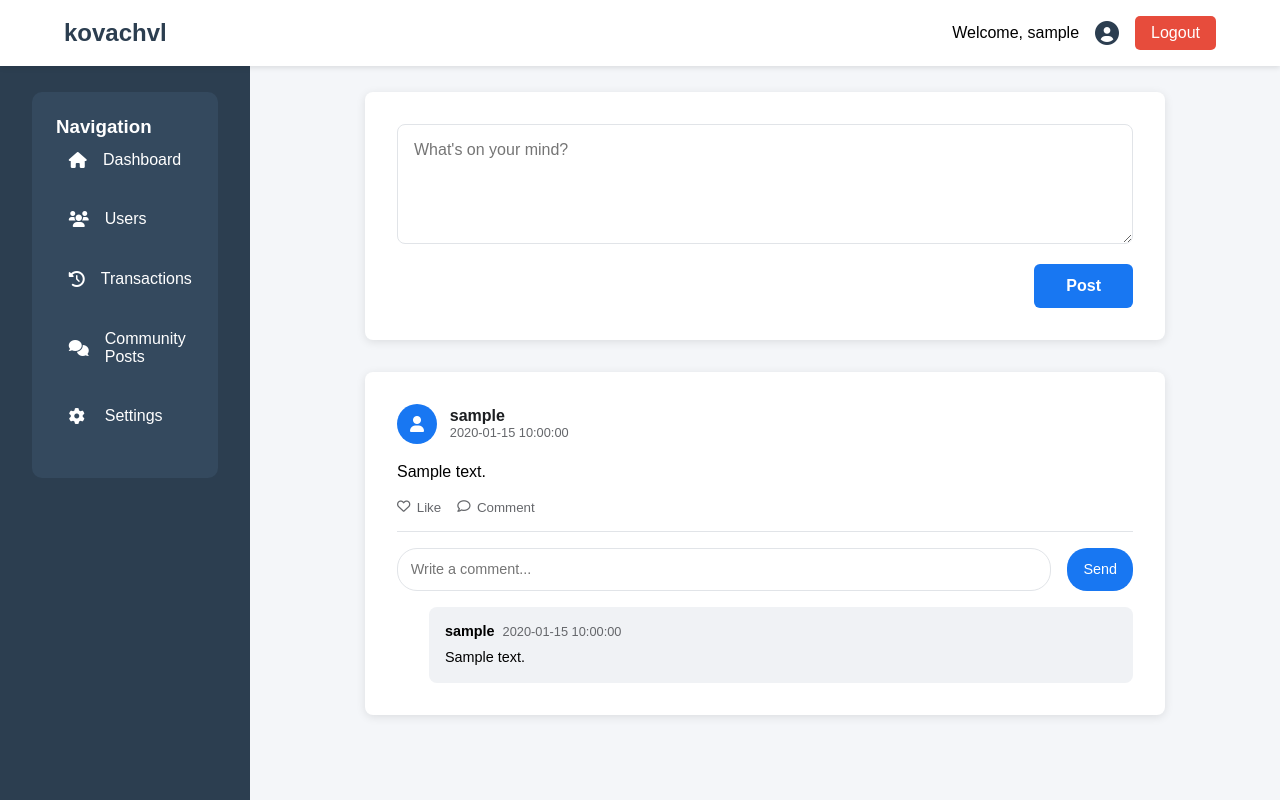
After one commit to KovachVL/vulnarable_python_application, a Flask app: page /posts in a window 1280 px wide. The commit adds this page. Run offline with Flask 3, Linux system fonts and the light colour scheme; the visitor is signed in with stand-in values (Sample User, id 1); tables that the repository leaves empty hold one stand-in row (values such as "Sample post").

Commit message:
add new_files

```diff
--- a/main.py
+++ b/main.py
@@ -18,13 +18,9 @@ def registration():
         username = request.form['username']
         password = request.form['password']
 
-        print("Получены данные:", username, password)
-
         if db.add_user(username, password):
-            print("Пользователь добавлен успешно")
             return redirect(url_for('login'))
         else:
-            print("Ошибка при добавлении пользователя")
             return "Registration failed. Username might already exist."
 
     return render_template('registration.html')
@@ -148,7 +144,49 @@ def change_password():
 
     return redirect(f'/profile?id={user_id}')
 
+@app.route('/posts')
+def posts():
+    if not session.get('logged_in'):
+        return redirect(url_for('login'))
+    posts = db.get_all_posts()
+    posts_with_comments = []
+    for post in posts:
+        comments = db.get_comments(post[0])
+        posts_with_comments.append((post, comments))
+    return render_template('posts.html', posts=posts_with_comments)
+
+@app.route('/api/add_post', methods=['POST'])
+def add_post():
+    if not session.get('logged_in'):
+        return jsonify({'error': 'Unauthorized'}), 401
+    data = request.get_json()
+    content = data.get('content')
+    if not content:
+        return jsonify({'error': 'Content is required'}), 400
+
+    if db.add_post(session['user_id'], session['username'], content):
+        return jsonify({'success': True})
+
+    return jsonify({'error': 'Failed to add post'}), 500
+
+@app.route('/api/add_comment', methods=['POST'])
+def add_comment():
+    if not session.get('logged_in'):
+        return jsonify({'error': 'Unauthorized'}), 401
+
+    data = request.get_json()
+    post_id = data.get('post_id')
+    content = data.get('content')
+
+    if not content or not post_id:
+        return jsonify({'error': 'Missing required fields'}), 400
+
+    if db.add_comment(post_id, session['user_id'], session['username'], content):
+        return jsonify({'success': True})
+
+    return jsonify({'error': 'Failed to add comment'}), 500
+
 if __name__ == '__main__':
     db.create_tables()
     db.add_balance_column()
-    app.run(debug=True)
+    app.run(host='0.0.0.0', port=5000)
--- /dev/null
+++ b/static/css/posts.css
@@ -0,0 +1,381 @@
+* {
+    margin: 0;
+    padding: 0;
+    box-sizing: border-box;
+}
+
+body {
+    font-family: 'Arial', sans-serif;
+    background-color: #f4f6f9;
+}
+
+header {
+    background-color: #fff;
+    padding: 1rem 5%;
+    display: flex;
+    justify-content: space-between;
+    align-items: center;
+    box-shadow: 0 2px 5px rgba(0,0,0,0.1);
+    position: fixed;
+    width: 100%;
+    top: 0;
+    z-index: 1000;
+}
+
+.logo a {
+    font-size: 1.5rem;
+    font-weight: bold;
+    color: #2c3e50;
+    text-decoration: none;
+    transition: color 0.3s ease;
+}
+
+.container {
+    display: flex;
+    margin-top: 60px;
+    min-height: calc(100vh - 60px);
+}
+
+.sidebar {
+    width: 250px;
+    background-color: #2c3e50;
+    color: white;
+    padding: 2rem;
+    transition: width 0.3s ease;
+    top: 5rem;
+}
+
+.sidebar:hover {
+    width: 300px;
+}
+
+.stats-section, .user-section {
+    background-color: #34495e;
+    padding: 1.5rem;
+    border-radius: 10px;
+    margin-bottom: 2rem;
+}
+
+.content {
+    flex: 1;
+    padding: 2rem;
+    display: flex;
+    flex-direction: column;
+    align-items: center;
+    max-width: 1000px;
+    margin: 0 auto;
+}
+
+.post-form {
+    background: white;
+    padding: 2rem;
+    border-radius: 8px;
+    box-shadow: 0 2px 10px rgba(0,0,0,0.1);
+    margin-bottom: 2rem;
+    width: 100%;
+    max-width: 800px;
+}
+
+.post-form textarea {
+    width: 100%;
+    padding: 1rem;
+    border: 1px solid #e1e4e8;
+    border-radius: 8px;
+    resize: vertical;
+    min-height: 120px;
+    margin-bottom: 1rem;
+    font-family: inherit;
+    font-size: 1rem;
+    transition: border-color 0.3s ease;
+}
+
+.post-form textarea:focus {
+    outline: none;
+    border-color: #1877f2;
+}
+
+.post-form button {
+    background-color: #1877f2;
+    color: white;
+    border: none;
+    padding: 0.8rem 2rem;
+    border-radius: 6px;
+    cursor: pointer;
+    font-weight: 600;
+    font-size: 1rem;
+    transition: all 0.3s ease;
+    float: right;
+}
+
+.post-form button:hover {
+    background-color: #166fe5;
+    transform: translateY(-2px);
+}
+
+.posts-container {
+    display: flex;
+    flex-direction: column;
+    gap: 1.5rem;
+    width: 100%;
+    max-width: 800px;
+}
+
+.post {
+    background: white;
+    padding: 2rem;
+    border-radius: 8px;
+    box-shadow: 0 2px 10px rgba(0,0,0,0.1);
+    transition: transform 0.3s ease;
+}
+
+.post:hover {
+    transform: translateY(-2px);
+}
+
+.post-header {
+    display: flex;
+    align-items: center;
+    margin-bottom: 1rem;
+}
+
+.post-avatar {
+    width: 40px;
+    height: 40px;
+    border-radius: 50%;
+    background-color: #1877f2;
+    color: white;
+    display: flex;
+    align-items: center;
+    justify-content: center;
+    margin-right: 0.8rem;
+}
+
+.post-info {
+    flex-grow: 1;
+}
+
+.post-author {
+    font-weight: 600;
+    color: #1c1e21;
+}
+
+.post-date {
+    font-size: 0.8rem;
+    color: #65676b;
+}
+
+.post-content {
+    line-height: 1.5;
+    margin-bottom: 1rem;
+}
+
+.post-actions {
+    display: flex;
+    gap: 1rem;
+    color: #65676b;
+    font-size: 0.9rem;
+}
+
+.post-actions button {
+    background: none;
+    border: none;
+    color: #65676b;
+    cursor: pointer;
+    display: flex;
+    align-items: center;
+    gap: 0.4rem;
+}
+
+.post-actions button:hover {
+    color: #1877f2;
+}
+
+.profile-info {
+    display: flex;
+    align-items: center;
+    gap: 1rem;
+}
+
+.profile-details {
+    display: flex;
+    align-items: center;
+}
+
+.profile-link {
+    display: flex;
+    align-items: center;
+    gap: 0.5rem;
+    text-decoration: none;
+    color: #1c1e21;
+}
+
+.profile-link i {
+    font-size: 1.5rem;
+    color: #2c3e50;
+}
+
+.logout-btn {
+    padding: 0.5rem 1rem;
+    background-color: #e74c3c;
+    color: white;
+    text-decoration: none;
+    border-radius: 5px;
+    transition: background-color 0.3s ease;
+}
+
+.logout-btn:hover {
+    background-color: #166fe5;
+}
+
+.nav-menu {
+    list-style: none;
+}
+
+.nav-menu li {
+    margin-bottom: 1rem;
+}
+
+.nav-menu a {
+    color: white;
+    text-decoration: none;
+    display: flex;
+    align-items: center;
+    padding: 0.8rem;
+    border-radius: 5px;
+    transition: background-color 0.3s ease;
+}
+
+.nav-menu a i {
+    margin-right: 1rem;
+    width: 20px;
+}
+
+.nav-menu a:hover {
+    background-color: #34495e;
+}
+
+.comments-section {
+    margin-top: 1rem;
+    border-top: 1px solid #e1e4e8;
+    padding-top: 1rem;
+}
+
+.comment-form {
+    display: flex;
+    gap: 1rem;
+    margin-bottom: 1rem;
+}
+
+.comment-form input {
+    flex: 1;
+    padding: 0.8rem;
+    border: 1px solid #e1e4e8;
+    border-radius: 20px;
+    font-size: 0.9rem;
+}
+
+.comment-form input:focus {
+    outline: none;
+    border-color: #1877f2;
+}
+
+.comment-form button {
+    background-color: #1877f2;
+    color: white;
+    border: none;
+    padding: 0.5rem 1rem;
+    border-radius: 20px;
+    cursor: pointer;
+    font-size: 0.9rem;
+    transition: background-color 0.3s ease;
+}
+
+.comment-form button:hover {
+    background-color: #166fe5;
+}
+
+.comments-list {
+    display: flex;
+    flex-direction: column;
+    gap: 0.8rem;
+}
+
+.comment {
+    background-color: #f0f2f5;
+    padding: 1rem;
+    border-radius: 8px;
+    margin-left: 2rem;
+}
+
+.comment-header {
+    display: flex;
+    align-items: center;
+    gap: 0.5rem;
+    margin-bottom: 0.5rem;
+}
+
+.comment-author {
+    font-weight: 600;
+    font-size: 0.9rem;
+}
+
+.comment-date {
+    color: #65676b;
+    font-size: 0.8rem;
+}
+
+.comment-content {
+    font-size: 0.9rem;
+    line-height: 1.4;
+}
+
+@media (max-width: 900px) {
+    .container {
+        flex-direction: column;
+        padding: 1rem;
+    }
+
+    .sidebar {
+        width: 100%;
+        position: static;
+    }
+
+    .sidebar:hover {
+        width: 100%;
+    }
+
+    .content {
+        padding: 1rem;
+    }
+
+    .post-form, .post {
+        padding: 1.5rem;
+    }
+}
+
+@media (max-width: 600px) {
+    header {
+        padding: 1rem;
+    }
+
+    .container {
+        padding: 1rem 0.5rem;
+        margin-top: 80px;
+    }
+
+    .post-form, .post {
+        padding: 1rem;
+    }
+
+    .profile-info {
+        font-size: 0.9rem;
+    }
+
+    .content {
+        padding: 0.5rem;
+    }
+
+    .comment {
+        margin-left: 1rem;
+    }
+}
--- /dev/null
+++ b/static/js/posts.js
@@ -0,0 +1,52 @@
+async function submitPost() {
+    const content = document.getElementById('postContent').value;
+    if (!content.trim()) return;
+
+    try {
+        const response = await fetch('/api/add_post', {
+            method: 'POST',
+            headers: {
+                'Content-Type': 'application/json',
+            },
+            body: JSON.stringify({ content: content })
+        });
+
+        if (response.ok) {
+            window.location.reload();
+        } else {
+            alert('Failed to add post');
+        }
+    } catch (error) {
+        console.error('Error:', error);
+        alert('Failed to add post');
+    }
+}
+
+// Добавим новую функцию для отправки комментариев
+async function submitComment(postId, button) {
+    const commentInput = button.parentElement.querySelector('.comment-input');
+    const content = commentInput.value;
+    if (!content.trim()) return;
+
+    try {
+        const response = await fetch('/api/add_comment', {
+            method: 'POST',
+            headers: {
+                'Content-Type': 'application/json',
+            },
+            body: JSON.stringify({
+                post_id: postId,
+                content: content
+            })
+        });
+
+        if (response.ok) {
+            window.location.reload();
+        } else {
+            alert('Failed to add comment');
+        }
+    } catch (error) {
+        console.error('Error:', error);
+        alert('Failed to add comment');
+    }
+}
--- a/templates/admin_panel.html
+++ b/templates/admin_panel.html
@@ -45,6 +45,7 @@
                 <li><a href="#dashboard"><i class="fas fa-home"></i> Dashboard</a></li>
                 <li><a href="#users"><i class="fas fa-users"></i> Users</a></li>
                 <li><a href="#transactions"><i class="fas fa-history"></i> Transactions</a></li>
+                <li><a href="/posts"><i class="fas fa-comments"></i> Community Posts</a></li>
                 <li><a href="#settings"><i class="fas fa-cog"></i> Settings</a></li>
             </ul>
         </nav>
--- /dev/null
+++ b/templates/posts.html
@@ -0,0 +1,110 @@
+<!DOCTYPE html>
+<html lang="en">
+<head>
+    <meta charset="UTF-8">
+    <meta name="viewport" content="width=device-width, initial-scale=1.0">
+    <title>Community Posts</title>
+    <link rel="stylesheet" href="{{ url_for('static', filename='css/posts.css') }}">
+    <link rel="stylesheet" href="https://cdnjs.cloudflare.com/ajax/libs/font-awesome/6.0.0/css/all.min.css">
+</head>
+<body>
+    <header>
+        <div class="logo">
+            <a href="/">kovachvl</a>
+        </div>
+        <div class="profile-info">
+            <span>Welcome, {{ session['username'] }}</span>
+            <div class="profile-details">
+                <a href="/profile?id={{ session['user_id'] }}" class="profile-link" title="User ID: {{ session['user_id'] }}">
+                    <i class="fas fa-user-circle"></i>
+                </a>
+            </div>
+            <a href="/logout" class="logout-btn">Logout</a>
+        </div>
+    </header>
+
+    <div class="container">
+        <nav class="sidebar">
+            {% if session['role'] == 'admin' %}
+            <div class="stats-section">
+                <h3>Navigation</h3>
+                <ul class="nav-menu">
+                    <li><a href="/admin_panel"><i class="fas fa-home"></i> Dashboard</a></li>
+                    <li><a href="/admin_panel#users"><i class="fas fa-users"></i> Users</a></li>
+                    <li><a href="/admin_panel#transactions"><i class="fas fa-history"></i> Transactions</a></li>
+                    <li><a href="/posts"><i class="fas fa-comments"></i> Community Posts</a></li>
+                    <li><a href="/admin_panel#settings"><i class="fas fa-cog"></i> Settings</a></li>
+                </ul>
+            </div>
+            {% else %}
+            <div class="user-section">
+                <h3>Navigation</h3>
+                <ul class="nav-menu">
+                    <li><a href="/user_panel"><i class="fas fa-shopping-cart"></i> Buy Services</a></li>
+                    <li><a href="/user_panel#transactions"><i class="fas fa-history"></i> Transaction History</a></li>
+                    <li><a href="/posts"><i class="fas fa-comments"></i> Community Posts</a></li>
+                    <li><a href="/user_panel#settings"><i class="fas fa-cog"></i> Settings</a></li>
+                </ul>
+            </div>
+            {% endif %}
+        </nav>
+
+        <main class="content">
+            <div class="post-form">
+                <textarea id="postContent" placeholder="What's on your mind?"></textarea>
+                <button onclick="submitPost()">Post</button>
+            </div>
+
+            <div class="posts-container">
+                {% for post, comments in posts %}
+                <div class="post">
+                    <div class="post-header">
+                        <div class="post-avatar">
+                            <i class="fas fa-user"></i>
+                        </div>
+                        <div class="post-info">
+                            <div class="post-author">{{ post[2] }}</div>
+                            <div class="post-date">{{ post[4] }}</div>
+                        </div>
+                    </div>
+                    <div class="post-content">
+                        {{ post[3]|safe }}
+                    </div>
+                    <div class="post-actions">
+                        <button>
+                            <i class="far fa-heart"></i>
+                            <span>Like</span>
+                        </button>
+                        <button>
+                            <i class="far fa-comment"></i>
+                            <span>Comment</span>
+                        </button>
+                    </div>
+
+                    <div class="comments-section">
+                        <div class="comment-form">
+                            <input type="text" placeholder="Write a comment..." class="comment-input">
+                            <button onclick="submitComment('{{ post[0] }}', this)">Send</button>
+                        </div>
+                        <div class="comments-list">
+                            {% for comment in comments %}
+                            <div class="comment">
+                                <div class="comment-header">
+                                    <span class="comment-author">{{ comment[3] }}</span>
+                                    <span class="comment-date">{{ comment[5] }}</span>
+                                </div>
+                                <div class="comment-content">
+                                    {{ comment[4]|safe }}
+                                </div>
+                            </div>
+                            {% endfor %}
+                        </div>
+                    </div>
+                </div>
+                {% endfor %}
+            </div>
+        </main>
+    </div>
+    <script src="{{ url_for('static', filename='js/posts.js') }}"></script>
+</body>
+</html>
--- a/templates/user_panel.html
+++ b/templates/user_panel.html
@@ -35,6 +35,7 @@
             <ul class="nav-menu">
                 <li><a href="#services"><i class="fas fa-shopping-cart"></i> Buy Services</a></li>
                 <li><a href="#transactions"><i class="fas fa-history"></i> Transaction History</a></li>
+                <li><a href="/posts"><i class="fas fa-comments"></i> Community Posts</a></li>
                 <li><a href="#settings"><i class="fas fa-cog"></i> Settings</a></li>
             </ul>
         </nav>
```
Also changed, not shown: db.py (+81 -0 lines).
